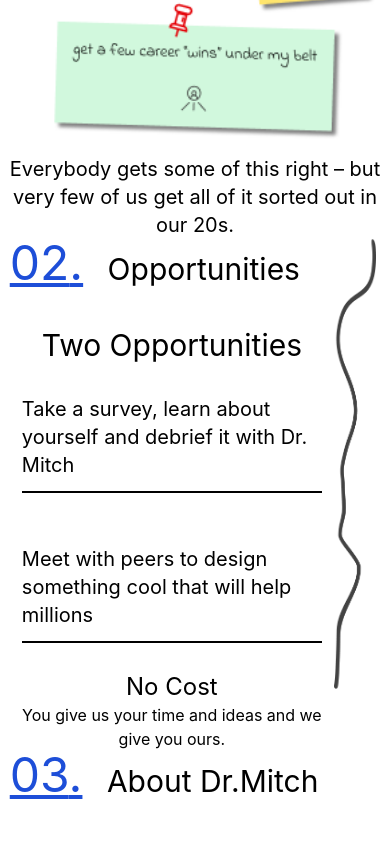
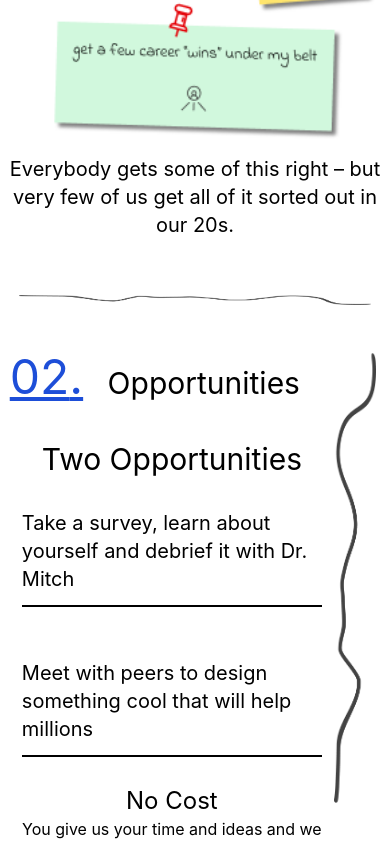
Before and after one commit to Lubwama-Emmanuel/untangled, a React (Create React App) app: page / in a window 390 px wide. Shown: the part 1156-1997 px from the top of the page. Built offline with nearby package versions, Linux system fonts and the light colour scheme.

Commit message:
fix:(made sections responsive)

```diff
--- a/src/App.jsx
+++ b/src/App.jsx
@@ -2,7 +2,6 @@ import { RouterProvider, createBrowserRouter } from "react-router-dom";
 import Homepage from "./pages/Homepage";
 import AppLayout from "./ui/AppLayout";
 import AboutMitch from "./pages/AboutMitch";
-import DownloadPDF from "./pages/DownloadPDF";
 
 export default function App() {
   const router = createBrowserRouter([
@@ -19,10 +18,6 @@ export default function App() {
         },
       ],
     },
-    {
-      path: "/leaflet",
-      element: <DownloadPDF />,
-    },
   ]);
 
   return <RouterProvider router={router} />;
--- a/src/components/Header.jsx
+++ b/src/components/Header.jsx
@@ -3,7 +3,7 @@ import Links from "../ui/Links";
 
 export default function Header({ clicked, setClicked }) {
   return (
-    <header className="m-auto flex max-w-[98%] grid-cols-[1fr_2fr] items-center justify-between py-5 sm:grid md:gap-1 md:bg-yellow-700 lg:max-w-[95%] lg:grid-cols-[1fr_4fr] lg:gap-[30%] lg:bg-green-700">
+    <header className="m-auto flex max-w-[98%] grid-cols-[1fr_2fr] items-center justify-between py-5 sm:grid md:gap-1 lg:max-w-[95%] lg:grid-cols-[1fr_4fr] lg:gap-[30%]">
       <Link to="/">
         <div className="flex items-center">
           <img src="images/vector.svg" alt="logo" />
--- a/src/pages/DownloadPDF.jsx
+++ /dev/null
@@ -1,13 +0,0 @@
-export default function DownloadPDF() {
-  return (
-    <div className="mx-auto flex max-h-[100dvh] flex-col items-center justify-center space-y-7 py-20 ">
-      <h2 className="w-[500px] text-center text-3xl sm:text-6xl">
-        Untangling the transition from{" "}
-        <span className="font-medium">student</span> to{" "}
-        <span className="font-medium text-red-600 underline">adult</span>
-      </h2>
-      <img src="images/Frame.png" alt="vector" className="sm:w-[500px]" />
-      <img src="images/QRCode.png" alt="vector" className="h-64 w-64" />
-    </div>
-  );
-}
--- a/src/ui/AppSection.jsx
+++ b/src/ui/AppSection.jsx
@@ -1,3 +1,7 @@
 export default function AppSection({ children }) {
-  return <section className="m-auto max-w-[95%]">{children}</section>;
+  return (
+    <section className="m-auto max-w-[95%] md:max-w-[98%] lg:max-w-[95%]">
+      {children}
+    </section>
+  );
 }
--- a/src/ui/Separator.jsx
+++ b/src/ui/Separator.jsx
@@ -1,5 +1,5 @@
 export default function Separator({ isMarginBottom = true, style }) {
-  const base = `hidden sm:block m-auto mt-14 h-[2px] max-w-[95%] + ${style}`;
+  const base = ` m-auto mt-14 h-[2px] max-w-[95%] + ${style}`;
   const marginHere = base + " mb-14";
   return (
     <div className={isMarginBottom ? `${marginHere}` : `${base}`}>
```
